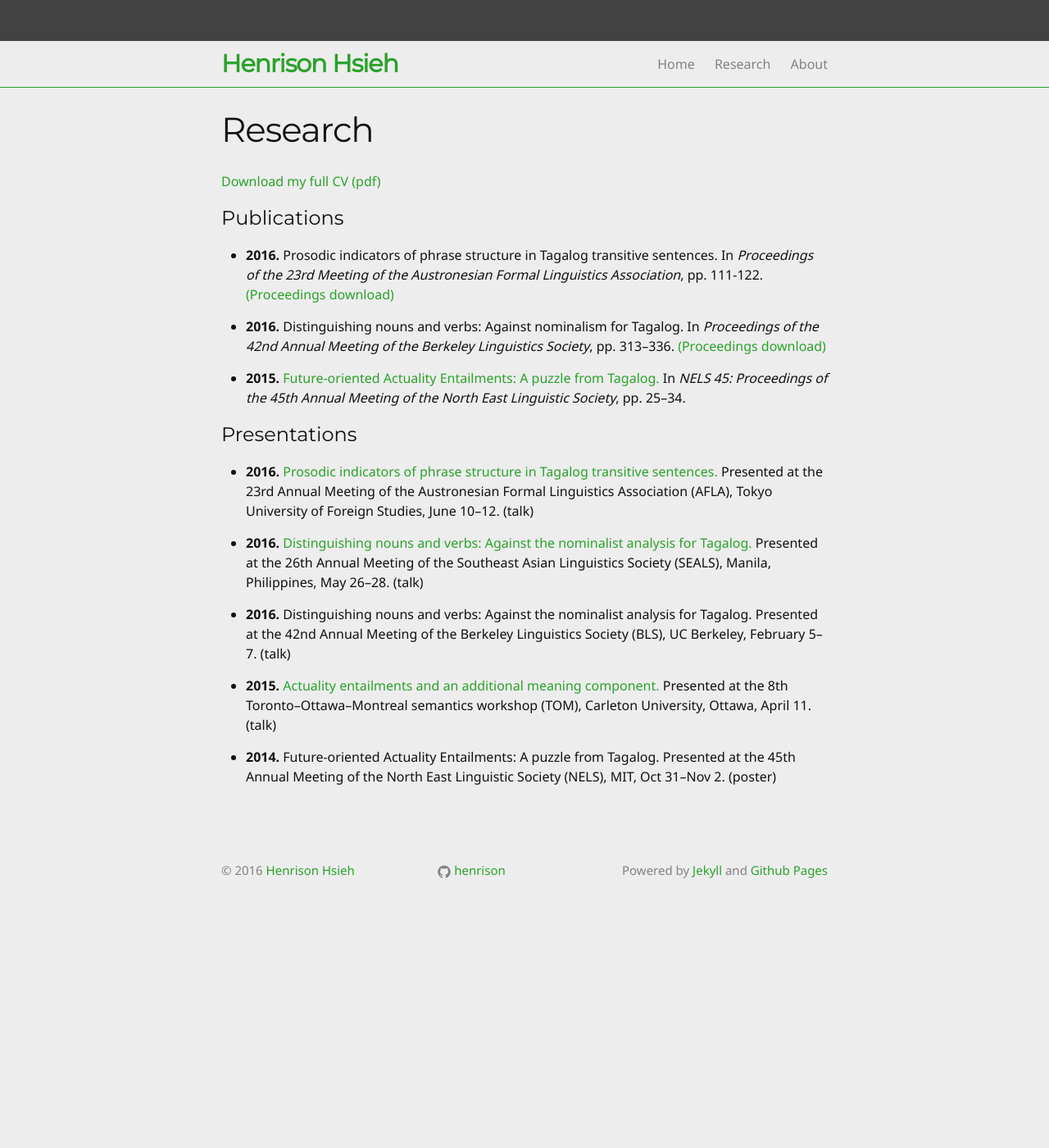
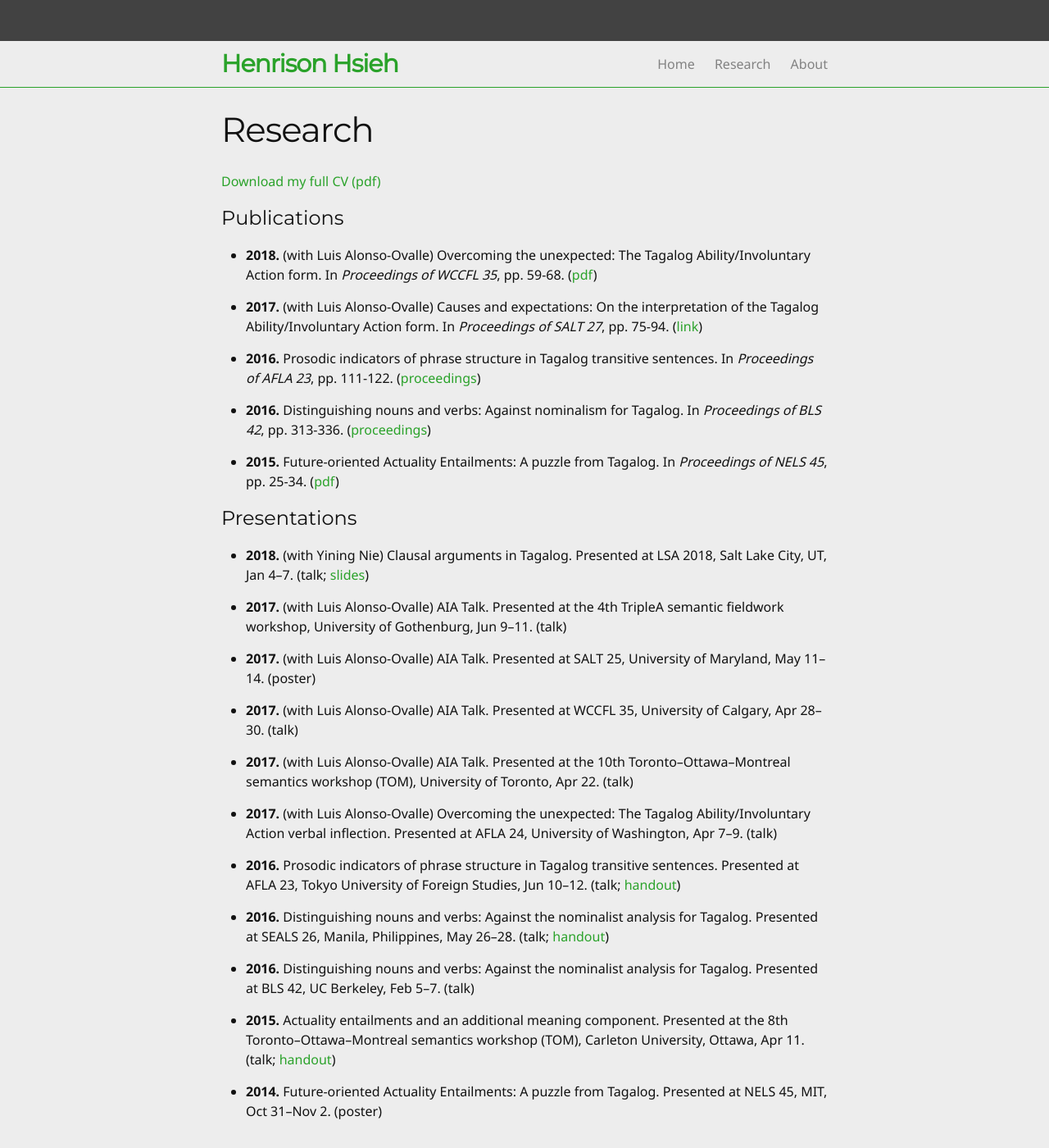
Before and after one commit to henrison/henrison.github.io, a Jekyll site: the page built from research.md, in a window 1280 px wide and 1400 px high. Shown: the whole window at 82% size. Built offline with Jekyll 4.4.1, drawn with Linux system fonts in a browser that asks for light colours.

Commit message:
in-progress updates to research page

```diff
--- /dev/null
+++ b/_data/presentations.yml
@@ -0,0 +1,119 @@
+# TEMPLATE
+# - date:
+#   date_end:
+#   title: ''
+#   coauthor:
+#   venue:
+#   location:
+#   type:
+#   link:
+#     text:
+#     url:
+
+- date: 2018-01-04
+  date_end: 2018-01-07
+  title: 'Clausal arguments in Tagalog'
+  coauthor: Yining Nie
+  venue: LSA 2018
+  location: Salt Lake City, UT
+  type: talk
+  link:
+    text: slides
+    url: files/lsa2018-slides.pdf
+
+- date: 2017-06-09
+  date_end: 2017-06-11
+  title: 'AIA Talk'
+  coauthor: Luis Alonso-Ovalle
+  venue: the 4th TripleA semantic fieldwork workshop
+  location: University of Gothenburg
+  type: talk
+  # link:
+  #   text:
+  #   url:
+
+- date: 2017-05-11
+  date_end: 2017-05-14
+  title: 'AIA Talk'
+  coauthor: Luis Alonso-Ovalle
+  venue: SALT 25
+  location: University of Maryland
+  type: poster
+  # link:
+  #   text:
+  #   url:
+
+- date: 2017-04-28
+  date_end: 2017-04-30
+  title: 'AIA Talk'
+  coauthor: Luis Alonso-Ovalle
+  venue: WCCFL 35
+  location: University of Calgary
+  type: talk
+  # link:
+  #   text:
+  #   url:
+
+- date: 2017-04-22
+  title: 'AIA Talk'
+  coauthor: Luis Alonso-Ovalle
+  venue: the 10th Toronto–Ottawa–Montreal semantics workshop (TOM)
+  location: University of Toronto
+  type: talk
+  # link:
+  #   text:
+  #   url:
+
+- date: 2017-04-07
+  date_end: 2017-04-09
+  title: 'Overcoming the unexpected\: The Tagalog Ability/Involuntary Action verbal inflection'
+  coauthor: Luis Alonso-Ovalle
+  venue: AFLA 24
+  location: University of Washington
+  type: talk
+  # link:
+  #   text:
+  #   url:
+
+- date: 2016-06-10
+  date_end: 2016-06-12
+  title: 'Prosodic indicators of phrase structure in Tagalog transitive sentences'
+  venue: AFLA 23
+  location: Tokyo University of Foreign Studies
+  type: talk
+  link:
+    text: handout
+    url: /files/afla-prosody-handout.pdf
+
+- date: 2016-05-26
+  date_end: 2016-05-28
+  title: 'Distinguishing nouns and verbs: Against the nominalist analysis for Tagalog'
+  venue: SEALS 26
+  location: Manila, Philippines
+  type: talk
+  link:
+    text: handout
+    url: /files/seals-nv.pdf
+
+- date: 2016-02-05
+  date_end: 2016-02-07
+  title: 'Distinguishing nouns and verbs: Against the nominalist analysis for Tagalog'
+  venue: BLS 42
+  location: UC Berkeley
+  type: talk
+
+- date: 2015-04-11
+  title: 'Actuality entailments and an additional meaning component'
+  venue: the 8th Toronto–Ottawa–Montreal semantics workshop (TOM)
+  location: Carleton University, Ottawa
+  type: talk
+  link:
+    text: handout
+    url: /files/tom-ae.pdf
+
+- date: 2014-10-31
+  date_end: 2014-11-02
+  title: 'Future-oriented Actuality Entailments: A puzzle from Tagalog'
+  venue: NELS 45
+  location: MIT
+  type: poster
--- /dev/null
+++ b/_data/publications.yml
@@ -0,0 +1,57 @@
+# TEMPLATE
+# - year:
+#   coauthor:
+#   title: ''
+#   venue:
+#   pages:
+#   link:
+#     type: [local, external]
+#     text:
+#     url:
+
+- year: 2018
+  coauthor: Luis Alonso-Ovalle
+  title: 'Overcoming the unexpected\: The Tagalog Ability/Involuntary Action form'
+  venue: Proceedings of WCCFL 35
+  pages: 59-68
+  link:
+    type: external
+    text: pdf
+    url: http://www.lingref.com/cpp/wccfl/35/paper3375.pdf
+
+- year: 2017
+  coauthor: Luis Alonso-Ovalle
+  title: 'Causes and expectations: On the interpretation of the Tagalog Ability/Involuntary Action form'
+  venue: Proceedings of SALT 27
+  pages: 75-94
+  link:
+    type: external
+    text: link
+    url: https://journals.linguisticsociety.org/proceedings/index.php/SALT/article/view/27.75/3837
+
+- year: 2016
+  title: 'Prosodic indicators of phrase structure in Tagalog transitive sentences'
+  venue: Proceedings of AFLA 23
+  pages: 111-122
+  link:
+    type: external
+    text: proceedings
+    url: http://hdl.handle.net/1885/111479
+
+- year: 2016
+  title: 'Distinguishing nouns and verbs\: Against nominalism for Tagalog'
+  venue: Proceedings of BLS 42
+  pages: 313-336
+  link:
+    type: external
+    text: proceedings
+    url: http://linguistics.berkeley.edu/bls/proceedings.html
+
+- year: 2015
+  title: 'Future-oriented Actuality Entailments\: A puzzle from Tagalog'
+  venue: Proceedings of NELS 45
+  pages: 25-34
+  link:
+    type: local
+    text: pdf
+    url: /files/nels-kaya.pdf
--- a/research.md
+++ b/research.md
@@ -7,47 +7,47 @@ permalink: /research/
 [Download my full CV (pdf)]({{ "files/hsieh-cv.pdf" | relative_url }})
 
 # Publications
+{% for pub in site.data.publications %}
+- **{{ pub.year }}.**
+  {% if pub.coauthor -%}
+    (with {{ pub.coauthor }})
+  {% endif -%}
+  {{ pub.title }}.
+  In *{{ pub.venue }}*, pp. {{ pub.pages }}.
+  {% if pub.link -%}
+    ([{{ pub.link.text }}](
+      {%- case pub.link.type -%}
+        {%- when 'local' -%}
+          {{ pub.link.url | relative_url }}
+        {%- when 'external' -%}
+          {{ pub.link.url }}
+      {%- endcase -%}
+    ))
+  {% endif %}
+{% endfor %}
 
-- **2016.**
-  Prosodic indicators of phrase structure in Tagalog transitive sentences.
-  In *Proceedings of the 23rd Meeting of the Austronesian Formal Linguistics Association*, pp. 111-122.
-  [(Proceedings download)](http://hdl.handle.net/1885/111479)
-
-- **2016.**
-  Distinguishing nouns and verbs: Against nominalism for Tagalog.
-  In *Proceedings of the 42nd Annual Meeting of the Berkeley Linguistics Society*, pp. 313–336.
-  [(Proceedings download)](http://linguistics.berkeley.edu/bls/proceedings.html)
-
-- **2015.**
-  [Future-oriented Actuality Entailments: A puzzle from Tagalog.]({{ "/files/nels-kaya.pdf" | relative_url }})
-  In *NELS 45: Proceedings of the 45th Annual Meeting of the North East Linguistic Society*, pp. 25–34.
 
 # Presentations
-
-- **2016.**
-  [Prosodic indicators of phrase structure in Tagalog transitive sentences.]({{ "/files/afla-prosody-handout.pdf" | relative_url }})
-  Presented at the 23rd Annual Meeting of the Austronesian Formal Linguistics Association (AFLA),
-  Tokyo University of Foreign Studies, June 10–12. (talk)
-
-- **2016.**
-  [Distinguishing nouns and verbs: Against the nominalist analysis for Tagalog.]({{ "/files/seals-nv.pdf" | relative_url }})
-  Presented at the 26th Annual Meeting of the Southeast Asian Linguistics Society (SEALS),
-  Manila, Philippines, May 26–28. (talk)
-
-- **2016.**
-  Distinguishing nouns and verbs: Against the nominalist analysis for Tagalog.
-  Presented at the 42nd Annual Meeting of the Berkeley Linguistics Society (BLS),
-  UC Berkeley, February 5–7. (talk)
-
-- **2015.**
-  [Actuality entailments and an additional meaning component.]({{ "/files/tom-ae.pdf" | relative_url }})
-  Presented at the 8th Toronto–Ottawa–Montreal semantics workshop (TOM),
-  Carleton University, Ottawa, April 11. (talk)
-
-- **2014.**
-  Future-oriented Actuality Entailments: A puzzle from Tagalog.
-  Presented at the 45th Annual Meeting of the North East Linguistic Society (NELS),
-  MIT, Oct 31–Nov 2. (poster)
+{% for pres in site.data.presentations %}
+- **{{ pres.date | date: "%Y" }}.**
+  {% if pres.coauthor -%}
+    (with {{ pres.coauthor }})
+  {% endif -%}
+  {{ pres.title }}.
+  Presented at {{ pres.venue }}, {{ pres.location }}, {{ pres.date | date: "%b %-d"}}
+  {%- if pres.date_end -%}--
+    {%- capture start_mo -%}{{pres.date | date: "%b " }}{%- endcapture -%}
+    {%- capture end_mo -%}{{pres.date_end | date: "%b " }}{%- endcapture -%}
+    {%- if start_mo != end_mo -%}
+      {{ end_mo }}
+    {%- endif -%}
+    {{ pres.date_end | date: "%-d" }}
+  {%- endif -%}.
+  ({{ pres.type }}
+  {%- if pres.link -%}
+    ; [{{ pres.link.text }}]({{ pres.link.url | relative_url }})
+  {%- endif -%})
+{% endfor %}
 
 
 
```
